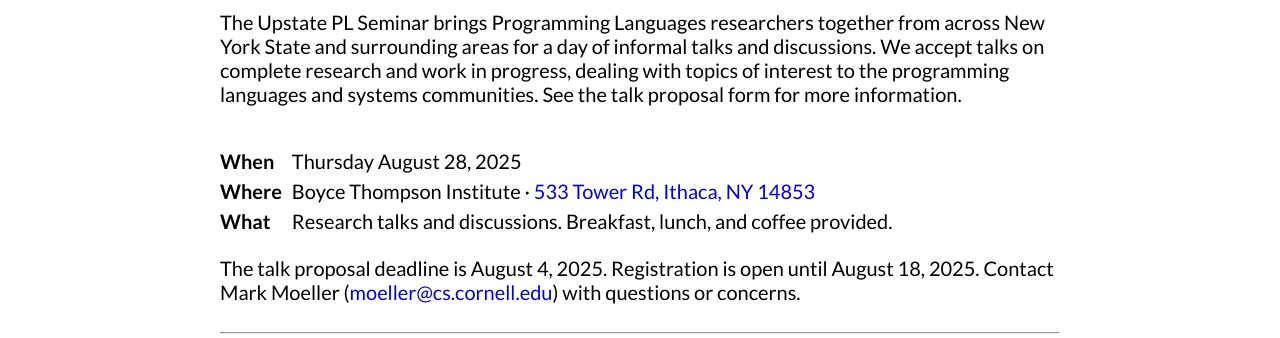
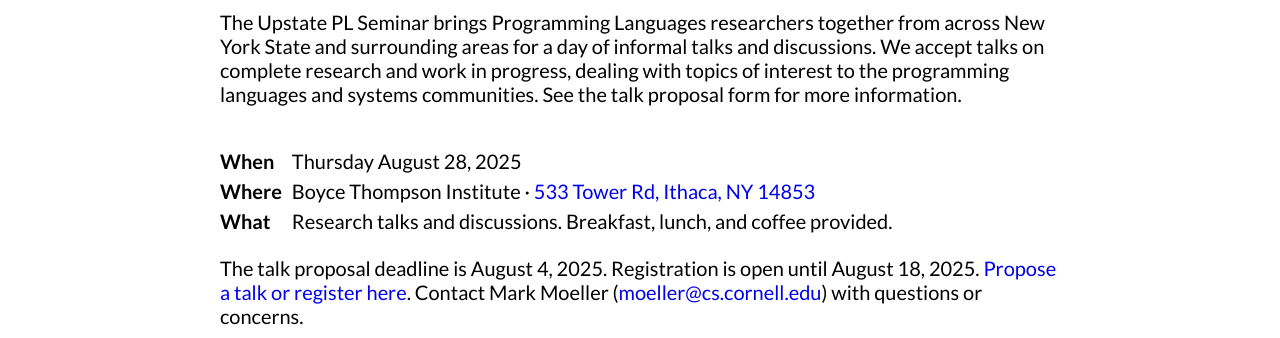
Before and after one commit to mdmoeller/upstatePL-aug2025-website, an Eleventy site: page index.html in a window 1280 px wide. Shown: the part 462-800 px from the top of the page. Built offline with nearby package versions, Linux system fonts and the light colour scheme; Eleventy itself is replaced by a stand-in of ours; files that its build step writes are made by us from their sources.

Commit message:
add registration link.

```diff
--- a/index.html
+++ b/index.html
@@ -55,7 +55,8 @@
 
       <p>
         The talk proposal deadline is August 4, 2025. Registration is open until
-        August 18, 2025. Contact Mark Moeller (<a href="mailto:moeller@cs.cornell.edu">moeller@cs.cornell.edu</a>) with questions or
+        August 18, 2025. <a href="https://docs.google.com/forms/d/e/1FAIpQLSdwG0KmTbU_kdYzsO9pq9CWSX3-QltV8fqSUjzDlqN9MbhaUw/viewform?usp=dialog">Propose
+                                 a talk or register here</a>. Contact Mark Moeller (<a href="mailto:moeller@cs.cornell.edu">moeller@cs.cornell.edu</a>) with questions or
         concerns.
       </p>
 
```
